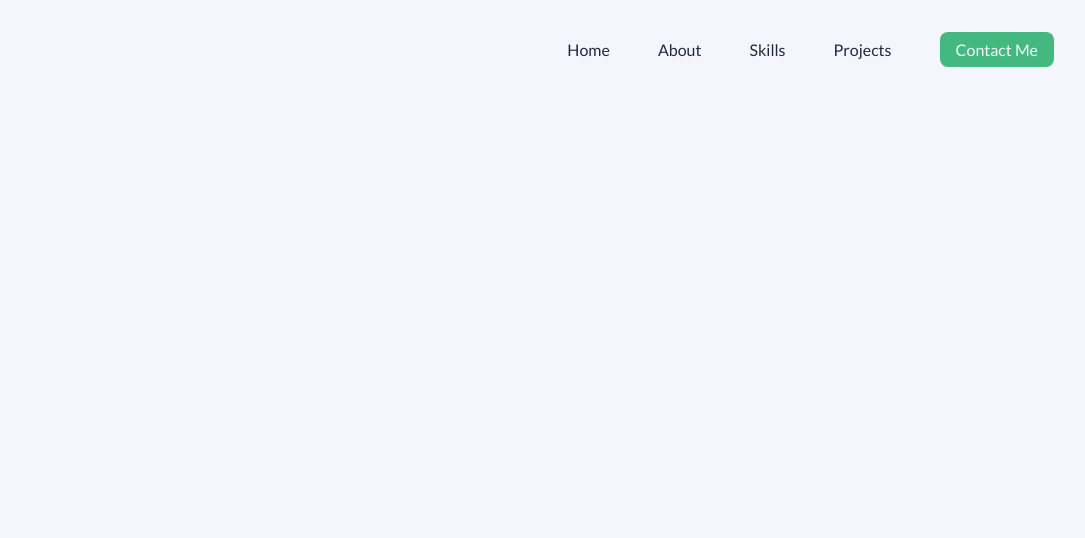
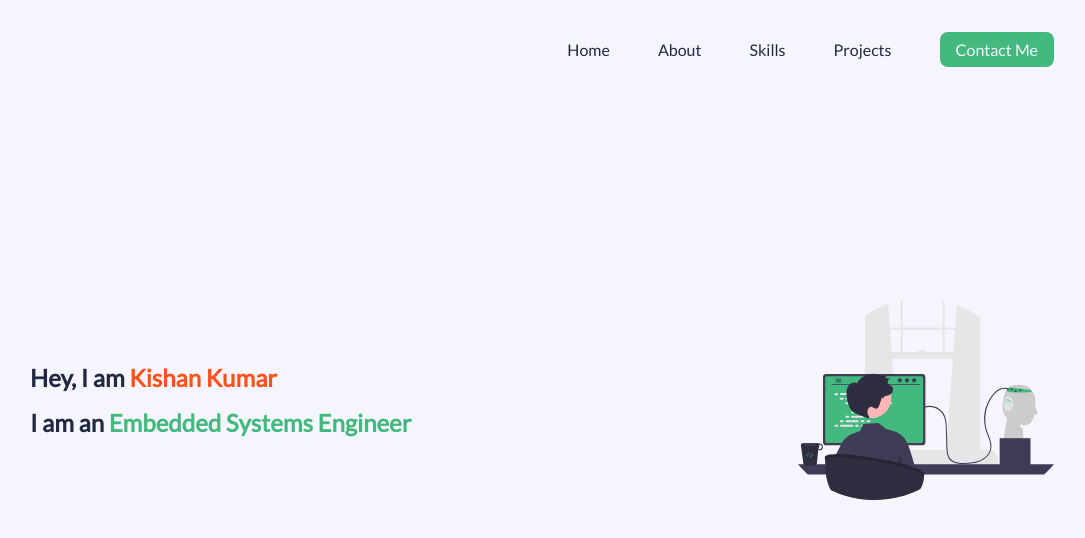
Before and after one commit to kishankrs/personal-portfolio, a React (Create React App) app in the folder personal-portfolio/: page / in a window 1280 px wide. Shown: the top 538 px of the page, without its empty margins (98-1183 px from the left). Built offline with nearby package versions, Linux system fonts and the light colour scheme.

Commit message:
Landing Section Completed

```diff
--- a/personal-portfolio/src/components/LandingSection/LandingSection.jsx
+++ b/personal-portfolio/src/components/LandingSection/LandingSection.jsx
@@ -1,3 +1,5 @@
+import LandingIl from "../../assets/vectors/landingil.svg";
+
 import "./LandingSection.css";
 
 const LandingSection = () => {
@@ -32,7 +34,33 @@
           </ul>
         </nav>
       </header>
-      <main></main>
+      <main className="landing">
+        <article>
+          <h2 className="main-Heading">
+            Hey, I am <span className="orange"> Kishan Kumar</span>
+          </h2>
+          <h3 className="sub-heading">
+            I am an <span className="green">Embedded Systems Engineer</span>
+          </h3>
+        </article>
+        <img
+          src={LandingIl}
+          alt="Landing Illustration"
+          className="landing-il"
+        />
+        <a data-scroll href="#projects" className="chevron">
+          <div className="mouse_scroll">
+            <div className="mouse">
+              <div className="wheel"></div>
+            </div>
+            <div>
+              <span className="m_scroll_arrows unu"></span>
+              <span className="m_scroll_arrows doi"></span>
+              <span className="m_scroll_arrows trei"></span>
+            </div>
+          </div>
+        </a>
+      </main>
     </section>
   );
 };
```
Also changed, not shown: personal-portfolio/src/assets/vectors/landingil.svg (added).
